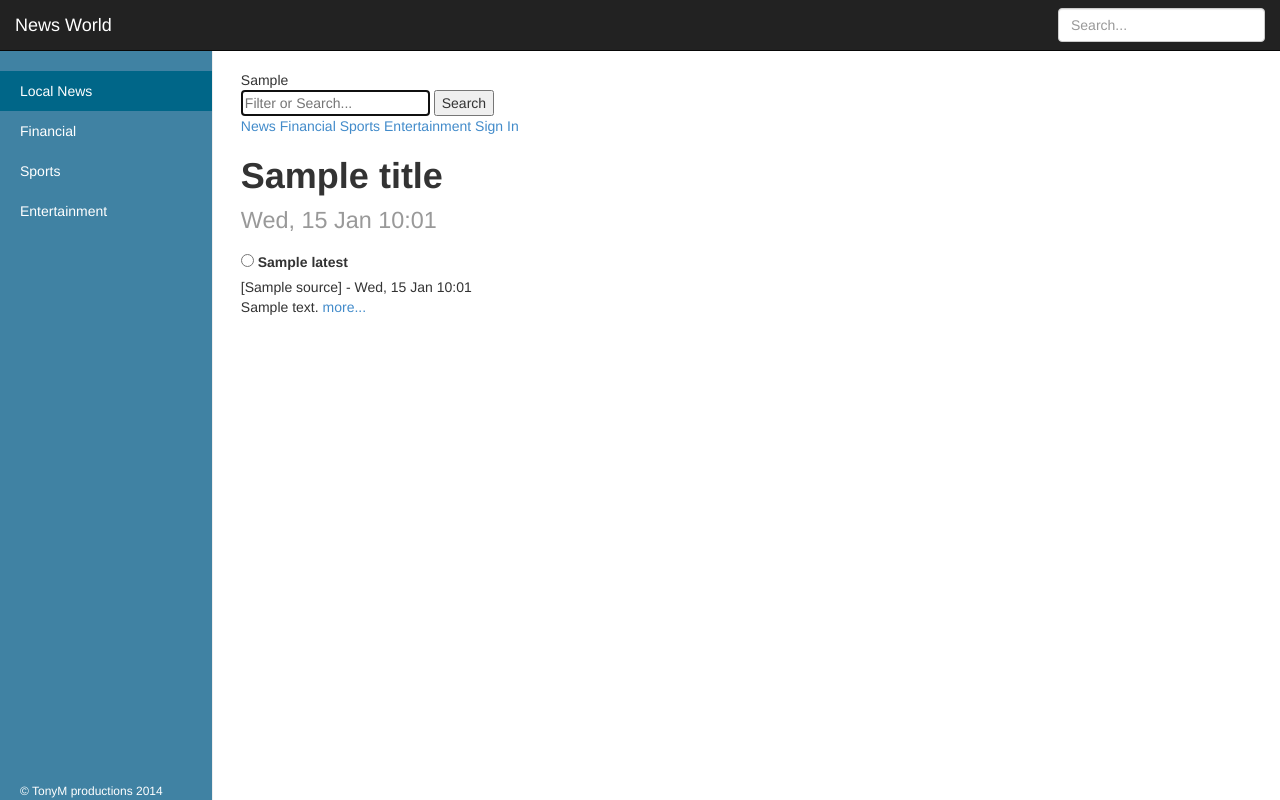
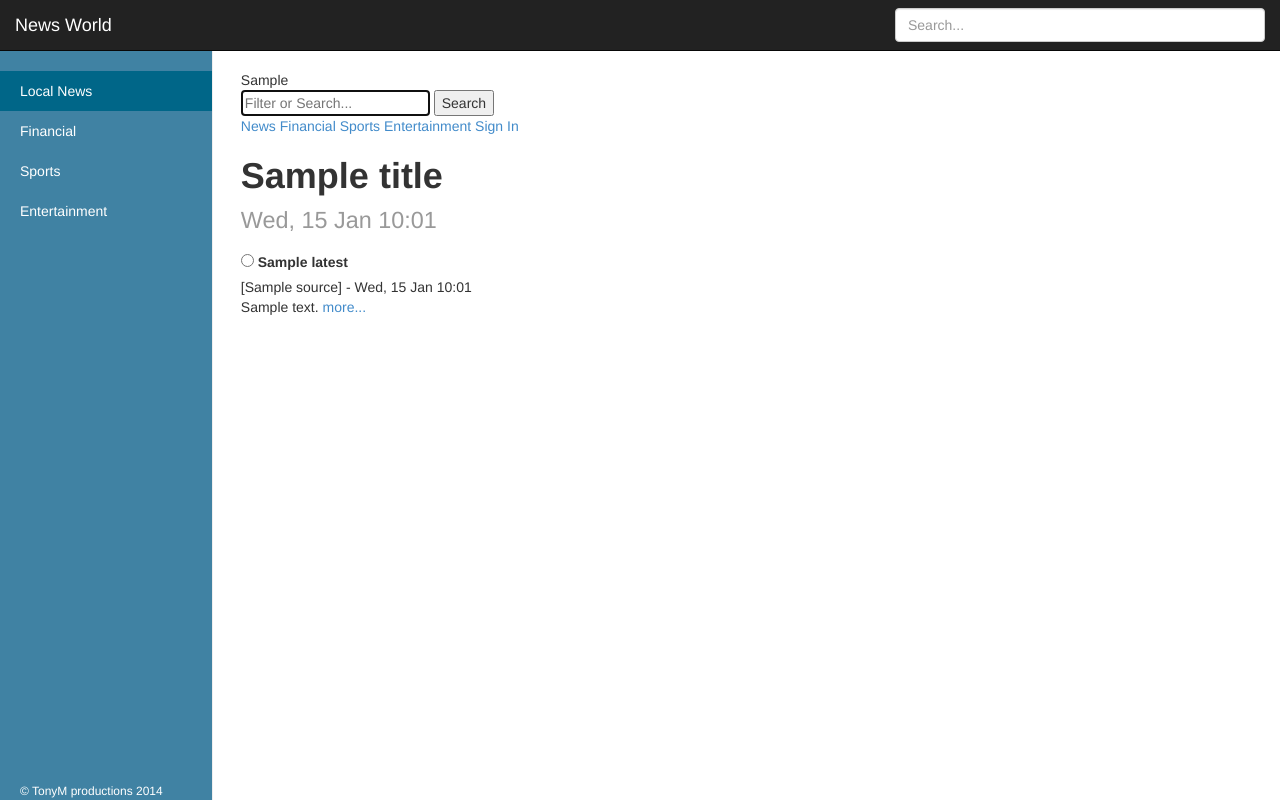
Before and after one commit to miltontony/newsconnector, a Django app: template newsconnector/templates/index.html in a window 1280 px wide. Run offline with Django 3.2, Linux system fonts and the light colour scheme; tables that the repository leaves empty hold one stand-in row (values such as "Sample post"); the template is opened without the code that fills it: values that come from a table or form of the project are taken from there, most other values are stand-ins (such as "Sample title", 1, 10 or a date in 2020); parts of the project's set-up code (start-up, migrations or seed data) failed here and were passed over; some libraries are stand-ins or nearby versions.

Commit message:
tweak search form

```diff
--- a/newsconnector/templates/base.html
+++ b/newsconnector/templates/base.html
@@ -13,7 +13,7 @@
     <!-- Bootstrap core CSS -->
     <link href="{{STATIC_URL}}css/bootstrap.min.css" rel="stylesheet">
     <link href="{{STATIC_URL}}css/bootstrap-responsive.min.css" rel="stylesheet">
-    <link href="{{STATIC_URL}}css/new_style.css" rel="stylesheet">
+    <link href="{{STATIC_URL}}css/new_style.css?v=1" rel="stylesheet">
     <!-- Custom styles for this template -->
     <link href="{{STATIC_URL}}css/dashboard.css" rel="stylesheet">
 
--- a/newsconnector/templates/static/css/new_style.css
+++ b/newsconnector/templates/static/css/new_style.css
@@ -1,5 +1,5 @@
 .navbar-form input{
-    width: 370px;
+    width: 370px !important;
 }
 
 .footer{
```
